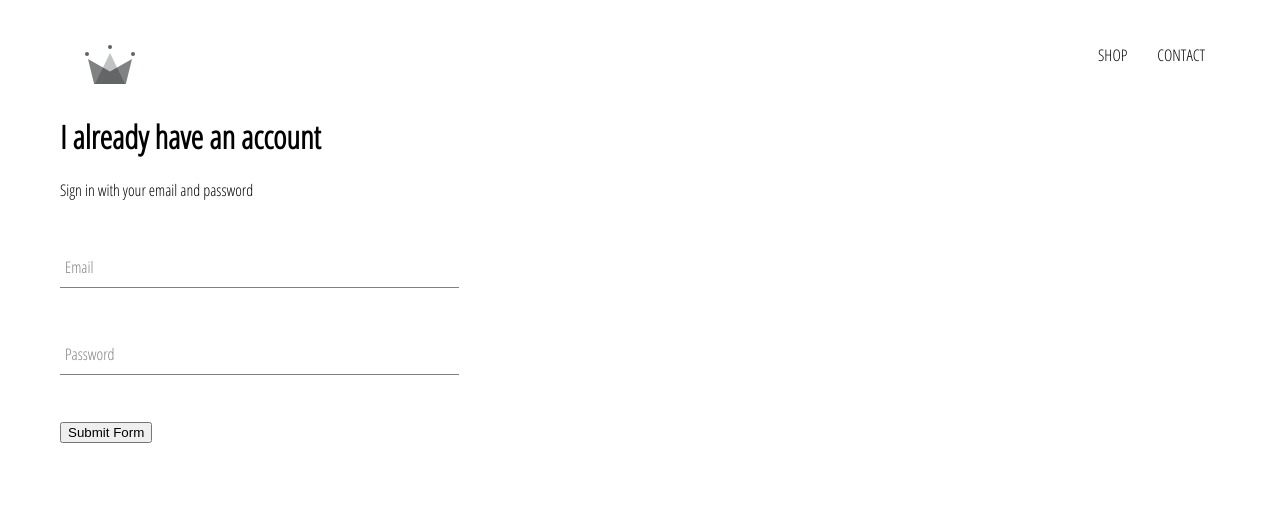
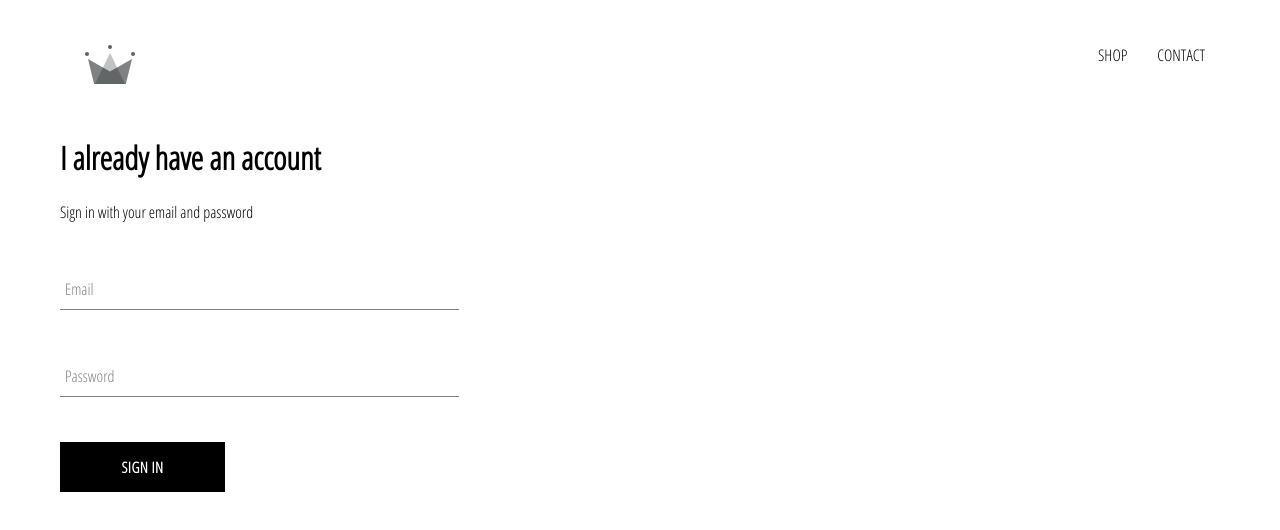
Before and after one commit to fireayehu/crwd-clothing, a React (Create React App) app: page /signin in a window 1280 px wide. Shown: the top 530 px of the page. Built offline with nearby package versions, Linux system fonts and the light colour scheme.

Commit message:
custom button component

```diff
--- /dev/null
+++ b/src/components/custom-button/custom-button.component.jsx
@@ -0,0 +1,11 @@
+import React from 'react';
+
+import './custom-button.styles.scss';
+
+const CustomButton = ({children,...otherProps}) => (
+    <button {...otherProps} className="custom-button">
+        {children}
+    </button>
+);
+
+export default CustomButton;
--- /dev/null
+++ b/src/components/custom-button/custom-button.styles.scss
@@ -0,0 +1,22 @@
+.custom-button {
+    min-width: 165px;
+    width: auto;
+    height: 50px;
+    letter-spacing: 0.5px;
+    line-height: 50px;
+    padding: 0 35px 0 35px;
+    font-size: 15px;
+    background-color: black;
+    color: white;
+    text-transform: uppercase;
+    font-family: 'Open Sans Condensed';
+    font-weight: bolder;
+    border: none;
+    cursor: pointer;
+
+    &:hover {
+      background-color: white;
+      color: black;
+      border: 1px solid black;
+    }
+  }
--- a/src/components/sign-in/sign-in.component.jsx
+++ b/src/components/sign-in/sign-in.component.jsx
@@ -1,5 +1,6 @@
 import React from 'react';
 import FormInput from '../form-input/form-input.component';
+import CustomButton from '../custom-button/custom-button.component';
 import './sign-in.styles.scss';
 
 class SignIn extends React.Component{
@@ -40,7 +41,9 @@
                         label = 'Password'
                         required
                     />
-                    <input type="submit" value="Submit Form"/>
+                    <CustomButton type="submit">
+                        Sign in
+                    </CustomButton>
                 </form>
             </div>
         );
--- a/src/components/sign-in/sign-in.styles.scss
+++ b/src/components/sign-in/sign-in.styles.scss
@@ -1,3 +1,9 @@
 .sign-in{
     width: 30vw;
+    display: flex;
+    flex-direction: column;
+
+    .title{
+        margin: 10px 0;
+    }
 }
```
